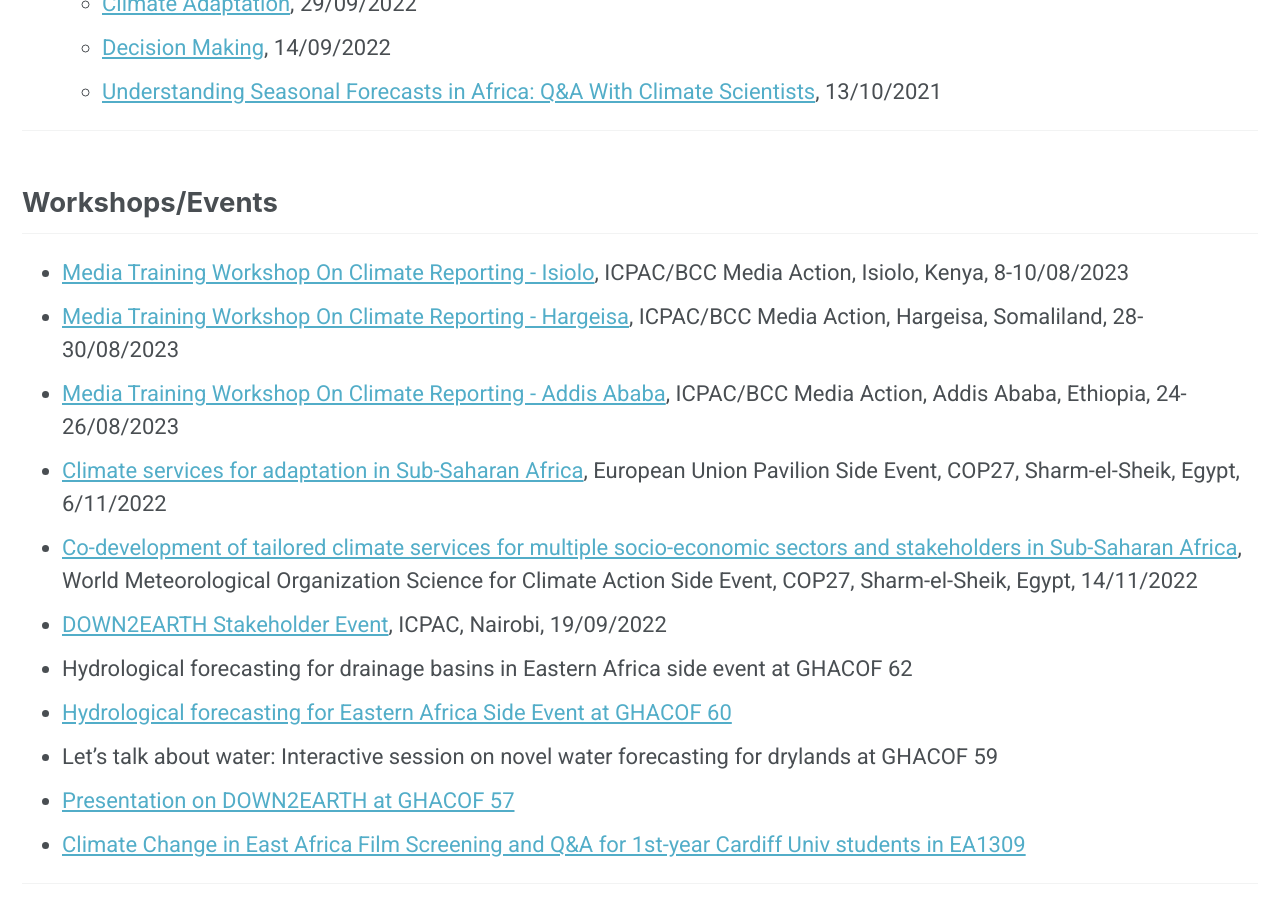
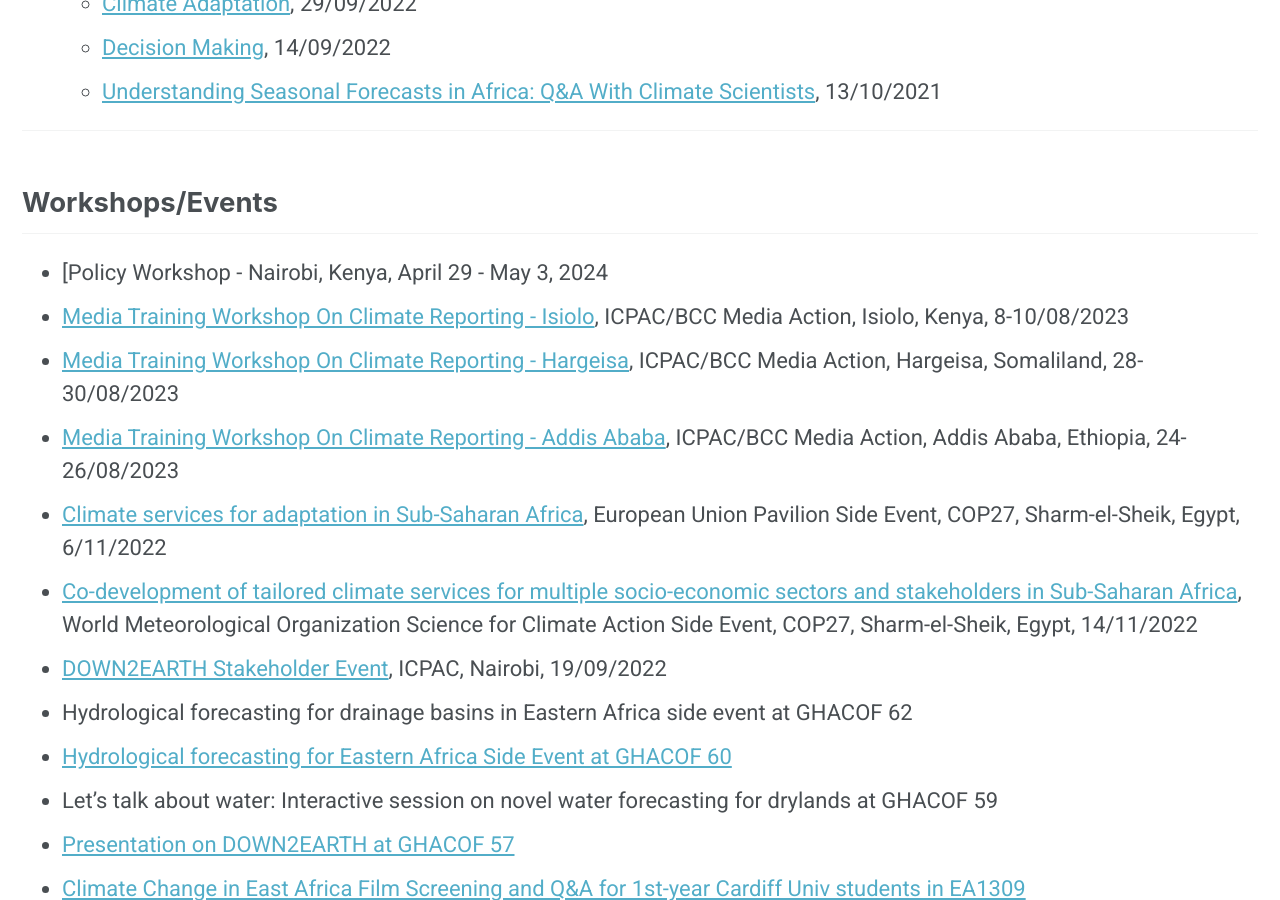
Before and after one commit to ucsb-eri/down2earth, a Jekyll site: the page built from _pages/outputs.md, in a window 1280 px wide and 900 px high, scrolled down 4216 px. Built offline with Jekyll 4.4.1, drawn with Linux system fonts in a browser that asks for light colours; nearby versions of some CDN libraries; comment, search, counter and statistics services are not loaded.

Commit message:
Update outputs.md
new workshops

```diff
--- a/_pages/outputs.md
+++ b/_pages/outputs.md
@@ -101,6 +101,7 @@
 ---
 
 ## Workshops/Events
+* [Policy Workshop - Nairobi, Kenya, April 29 - May 3, 2024<br />
 * [Media Training Workshop On Climate Reporting - Isiolo](https://youtu.be/qiB594THyG0?si=lPJf4oP_sWkKFlMP), ICPAC/BCC Media Action, Isiolo, Kenya, 8-10/08/2023<br />
 * [Media Training Workshop On Climate Reporting - Hargeisa](https://youtu.be/BGZD8D1KYXY?si=LWzVEYauOuIeyTZi), ICPAC/BCC Media Action, Hargeisa, Somaliland, 28-30/08/2023<br />
 * [Media Training Workshop On Climate Reporting - Addis Ababa](https://youtu.be/mAGfnt6ENzM?si=JZSOvwOOmLpyFrUL), ICPAC/BCC Media Action, Addis Ababa, Ethiopia, 24-26/08/2023<br />
```
